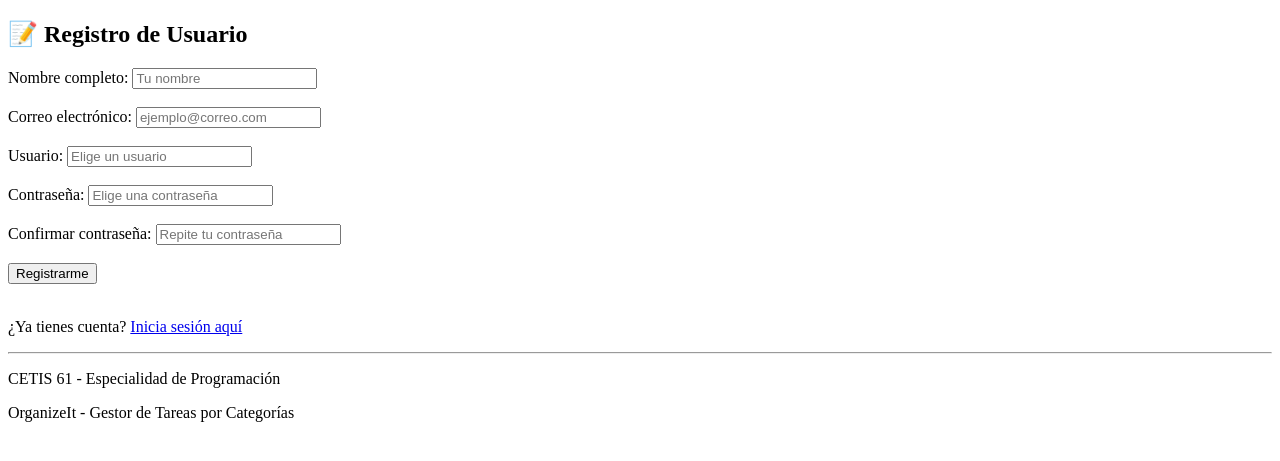
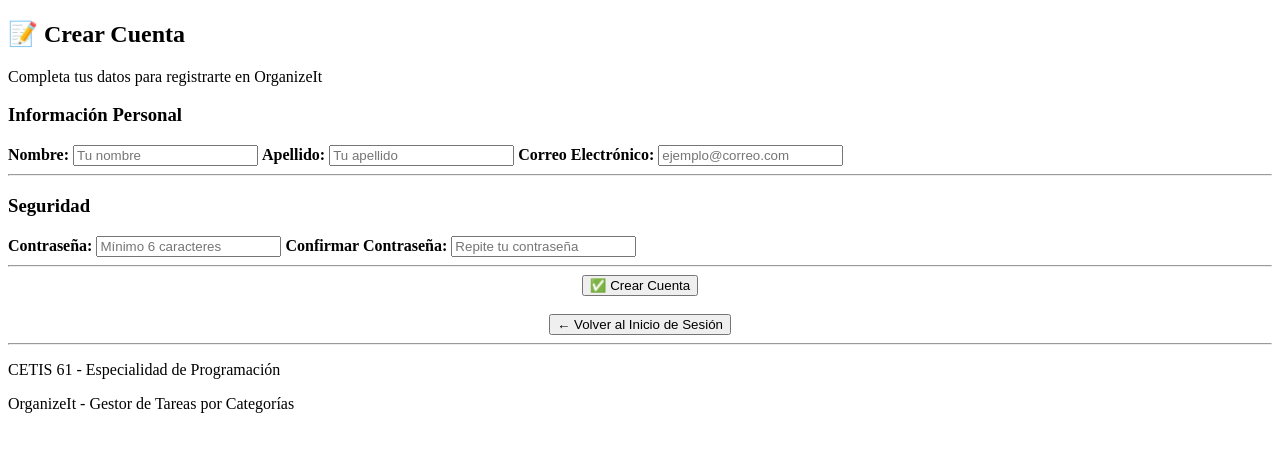
Before and after one commit to OmarOrtVal/Organizeit, a Flask app: page /registrar in a window 1280 px wide. Shown: the part 116-577 px from the top of the page. Run offline with Flask 3, Linux system fonts and the light colour scheme.

Commit message:
Revise registrar.html for user registration form

```diff
--- a/templates/registrar.html
+++ b/templates/registrar.html
@@ -1,32 +1,48 @@
 {% extends "base.html" %}
+{% block title %}Registro - OrganizeIt{% endblock %}
+{% block content %}
 
-{% block content %}
-<h2>📝 Registro de Usuario</h2>
+<h2>📝 Crear Cuenta</h2>
+<p>Completa tus datos para registrarte en OrganizeIt</p>
 
-<form action="#" method="POST">
-    <label for="nombre">Nombre completo:</label>
+{% if error %}
+<div class="error">{{ error }}</div>
+{% endif %}
+
+<form method="POST" action="{{ url_for('registrar') }}">
+    <h3>Información Personal</h3>
+
+    <label for="nombre"><strong>Nombre:</strong></label>
     <input type="text" id="nombre" name="nombre" placeholder="Tu nombre" required>
-    <br><br>
 
-    <label for="email">Correo electrónico:</label>
-    <input type="email" id="email" name="email" placeholder="ejemplo@correo.com" required>
-    <br><br>
+    <label for="apellido"><strong>Apellido:</strong></label>
+    <input type="text" id="apellido" name="apellido" placeholder="Tu apellido" required>
 
-    <label for="usuario">Usuario:</label>
-    <input type="text" id="usuario" name="usuario" placeholder="Elige un usuario" required>
-    <br><br>
+    <label for="contacto"><strong>Correo Electrónico:</strong></label>
+    <input type="email" id="contacto" name="contacto"
+        placeholder="ejemplo@correo.com" required>
 
-    <label for="password">Contraseña:</label>
-    <input type="password" id="password" name="password" placeholder="Elige una contraseña" required>
-    <br><br>
+    <hr>
 
-    <label for="confirmar">Confirmar contraseña:</label>
-    <input type="password" id="confirmar" name="confirmar" placeholder="Repite tu contraseña" required>
-    <br><br>
+    <h3>Seguridad</h3>
 
-    <button type="submit">Registrarme</button>
+    <label for="contrasena"><strong>Contraseña:</strong></label>
+    <input type="password" id="contrasena" name="contrasena"
+        placeholder="Mínimo 6 caracteres" required>
+
+    <label for="confirmaContraseña"><strong>Confirmar Contraseña:</strong></label>
+    <input type="password" id="confirmaContraseña" name="confirmaContraseña"
+        placeholder="Repite tu contraseña" required>
+
+    <hr>
+
+    <div style="text-align: center;">
+        <button type="submit">✅ Crear Cuenta</button>
+        <br><br>
+        <a href="{{ url_for('login') }}">
+            <button type="button" class="btn-secondary">← Volver al Inicio de Sesión</button>
+        </a>
+    </div>
 </form>
 
-<br>
-<p>¿Ya tienes cuenta? <a href="{{ url_for('login') }}">Inicia sesión aquí</a></p>
 {% endblock %}
```
